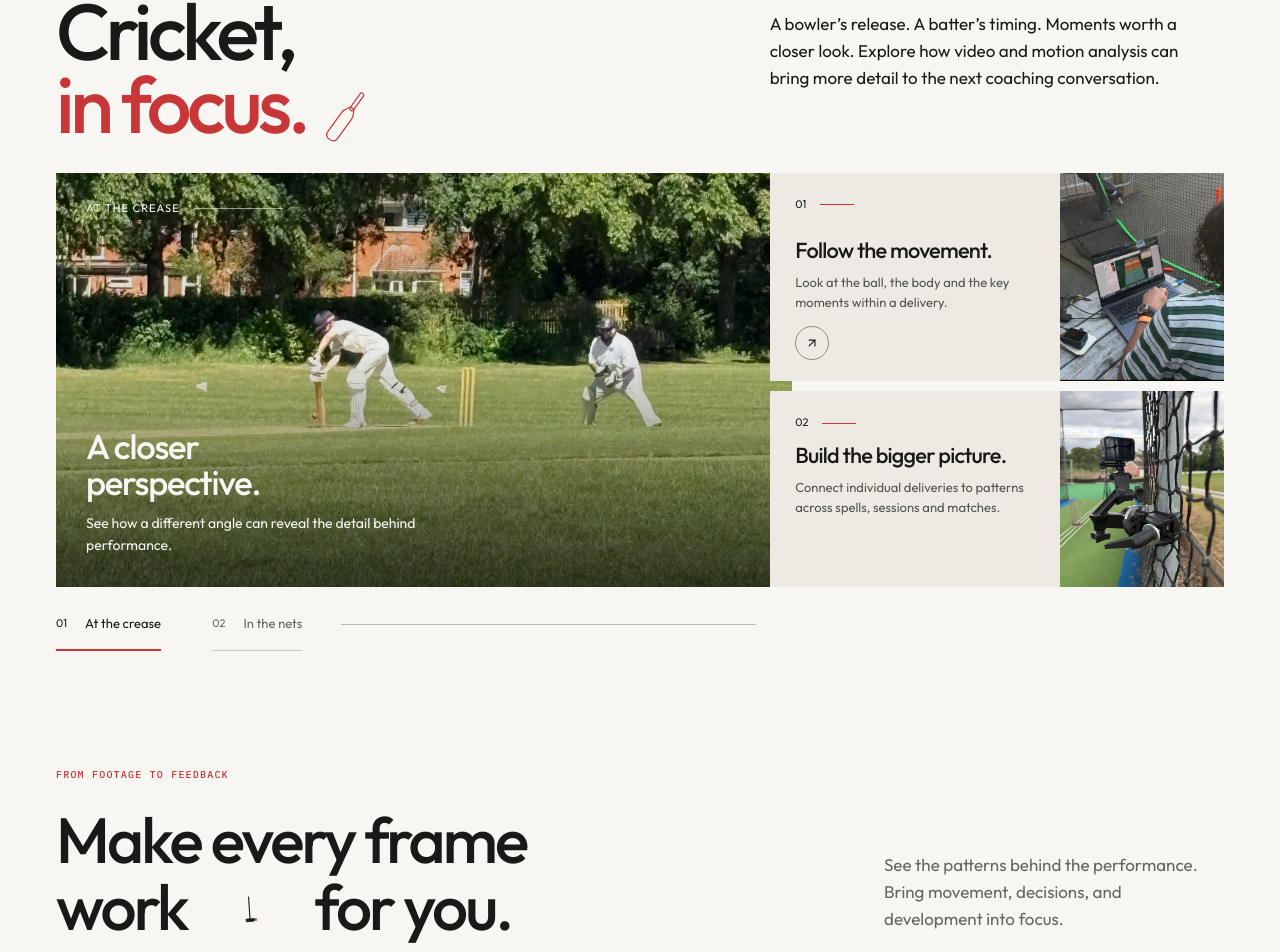
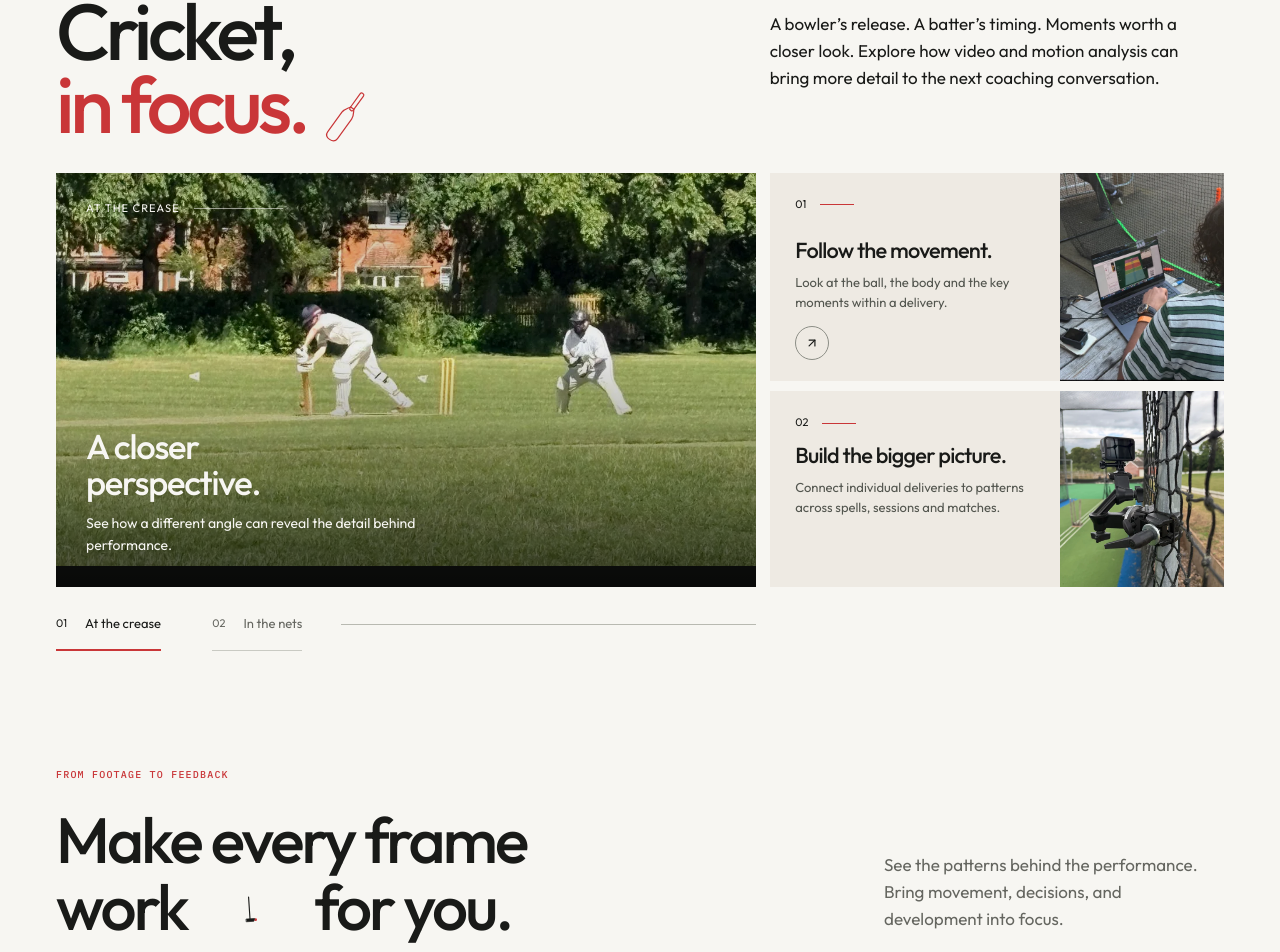
Before and after one commit to motiondynamicsai/motiondynamicsai, a React (Vite) app: page / in a window 1280 px wide. Shown: the part 1292-2244 px from the top of the page. Built offline with nearby package versions, Linux system fonts and the light colour scheme.

Commit message:
fix: cricket section view on IOS

```diff
--- a/src/components/CricketSection.css
+++ b/src/components/CricketSection.css
@@ -10,10 +10,11 @@
 .cricket-intro { max-width: 430px; font-size: 17px; line-height: 1.6; }
 
 .cricket-showcase { display: grid; grid-template-columns: 1.54fr 1fr; grid-template-areas: 'media insights' 'views .'; align-items: stretch; gap: 12px 14px; }
-.cricket-feature-media { grid-area: media; position: relative; min-width: 0; min-height: 0; aspect-ratio: 16 / 9; margin: 0; overflow: hidden; isolation: isolate; background: var(--charcoal); color: var(--paper); }
-.cricket-feature-media > video,
-.cricket-feature-media > img { position: absolute; inset: 0; display: block; width: 100%; height: 100%; object-fit: cover; }
-.cricket-feature-media > .cricket-pitch-photo { object-position: 50% 56%; }
+.cricket-feature-media { grid-area: media; position: relative; min-width: 0; margin: 0; overflow: hidden; isolation: isolate; background: var(--charcoal); color: var(--paper); }
+.cricket-feature-visual { width: 100%; aspect-ratio: 16 / 9; overflow: hidden; background: var(--charcoal); }
+.cricket-feature-visual > video,
+.cricket-feature-visual > img { display: block; width: 100%; height: 100%; object-fit: cover; }
+.cricket-feature-visual > .cricket-pitch-photo { object-position: 50% 56%; }
 /* A neutral photo scrim keeps the reference's white caption readable. */
 .cricket-media-scrim { position: absolute; inset: 0; pointer-events: none; background: linear-gradient(180deg, #0003 0%, #0001 42%, #000b 100%); }
 .cricket-media-label { position: absolute; top: 28px; left: 30px; display: flex; align-items: center; gap: 14px; color: var(--paper); font-size: 11px; line-height: 1.4; letter-spacing: .1em; text-transform: uppercase; }
@@ -80,7 +81,9 @@
 }
 
 @media (max-width: 560px) {
-  .cricket-feature-media { aspect-ratio: 3 / 4; }
+  .cricket-feature-visual.is-photo { aspect-ratio: auto; }
+  .cricket-feature-visual.is-photo > .cricket-pitch-photo { height: auto; object-fit: initial; }
+  .cricket-feature-visual.is-video { aspect-ratio: 4 / 3; }
   .cricket-media-label { left: 20px; top: 22px; font-size: 10px; gap: 12px; }
   .cricket-media-label::after { width: 42px; }
   .cricket-media-toggle { top: 18px; right: 18px; bottom: auto; width: 56px; height: 56px; }
@@ -100,12 +103,6 @@
   .cricket-insight p { max-width: 255px; }
 }
 
-@supports not (aspect-ratio: 3 / 4) {
-  @media (max-width: 560px) {
-    .cricket-feature-media { height: calc(133.333vw - 53.333px); }
-  }
-}
-
 @media (prefers-reduced-motion: reduce) {
   .cricket-media-toggle,
   .cricket-insight-action::before,
--- a/src/components/CricketSection.jsx
+++ b/src/components/CricketSection.jsx
@@ -75,6 +75,7 @@ export default function CricketSection() {
 
       <div className="cricket-showcase">
         <figure className={`cricket-feature-media${playing ? ' is-playing' : ''}`} id="cricket-view" ref={stageRef}>
+          <div className={`cricket-feature-visual ${view === 'pitch' ? 'is-photo' : 'is-video'}`}>
             {view === 'nets'
               ? <video ref={videoRef} src={`${media}cricket-delivery.mp4`} poster={`${media}cricket-delivery-poster.webp`}
                 muted loop playsInline preload="metadata" aria-label="A delivery at our cricket demo"
@@ -82,6 +83,7 @@ export default function CricketSection() {
                 onPlay={() => setPlaying(true)} onPause={() => setPlaying(false)} />
               : <img className="cricket-pitch-photo" src={`${media}cricket-at-the-crease.webp`}
                 alt="A batter playing a shot with a wicketkeeper behind the stumps on a grass cricket pitch" width="1200" height="1600" />}
+          </div>
           <div className="cricket-media-scrim" aria-hidden="true" />
           <span className="cricket-media-label" aria-live="polite">{view === 'nets' ? 'In the nets' : 'At the crease'}</span>
           {view === 'nets' && <button className="cricket-media-toggle" type="button" onClick={playing ? pauseDemo : () => playDemo()} aria-label={playing ? 'Pause cricket demo' : 'Resume cricket demo'}>{playing ? <FiPause aria-hidden="true" /> : <FiPlay aria-hidden="true" />}</button>}
```
Lines whose indentation alone changed are shown as unchanged.
